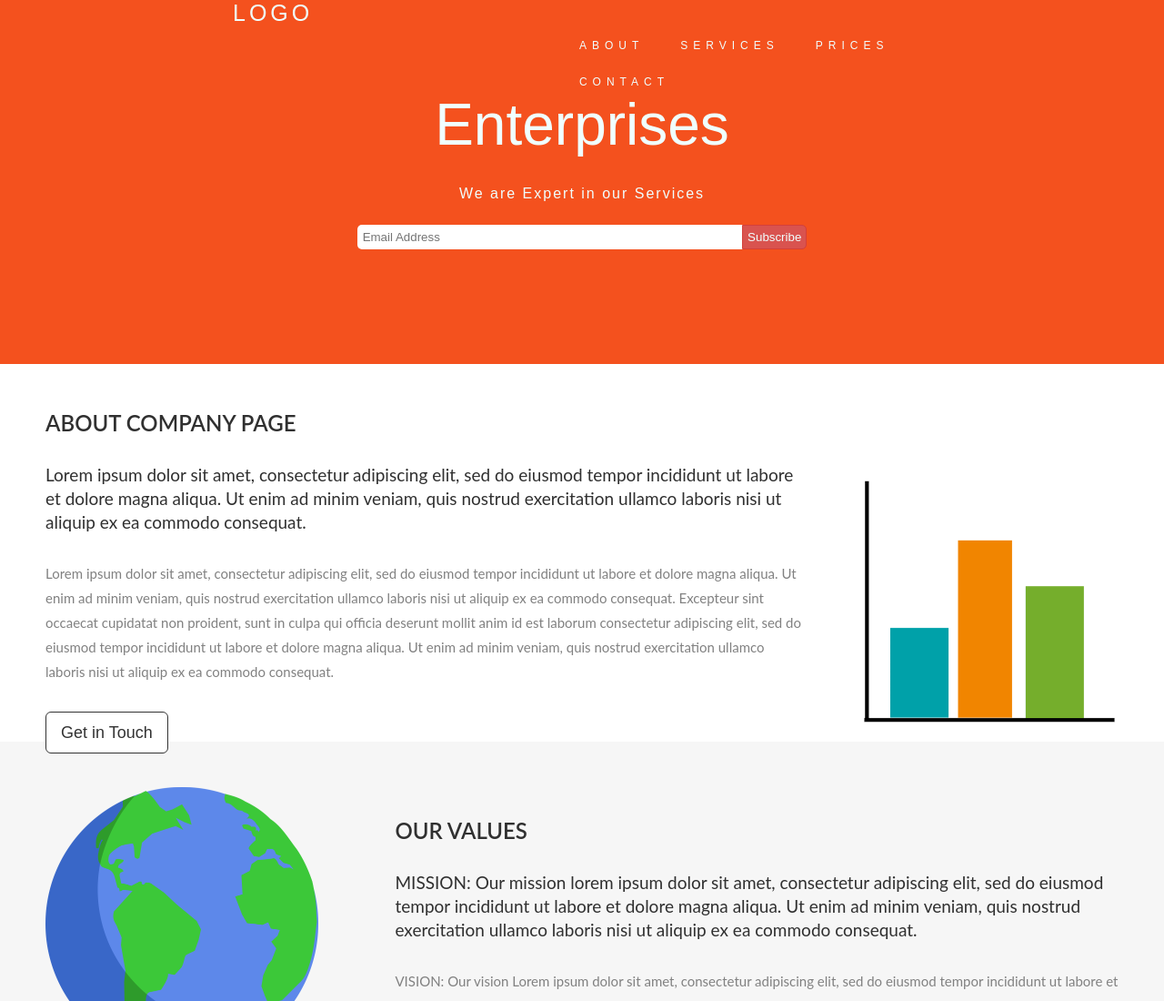
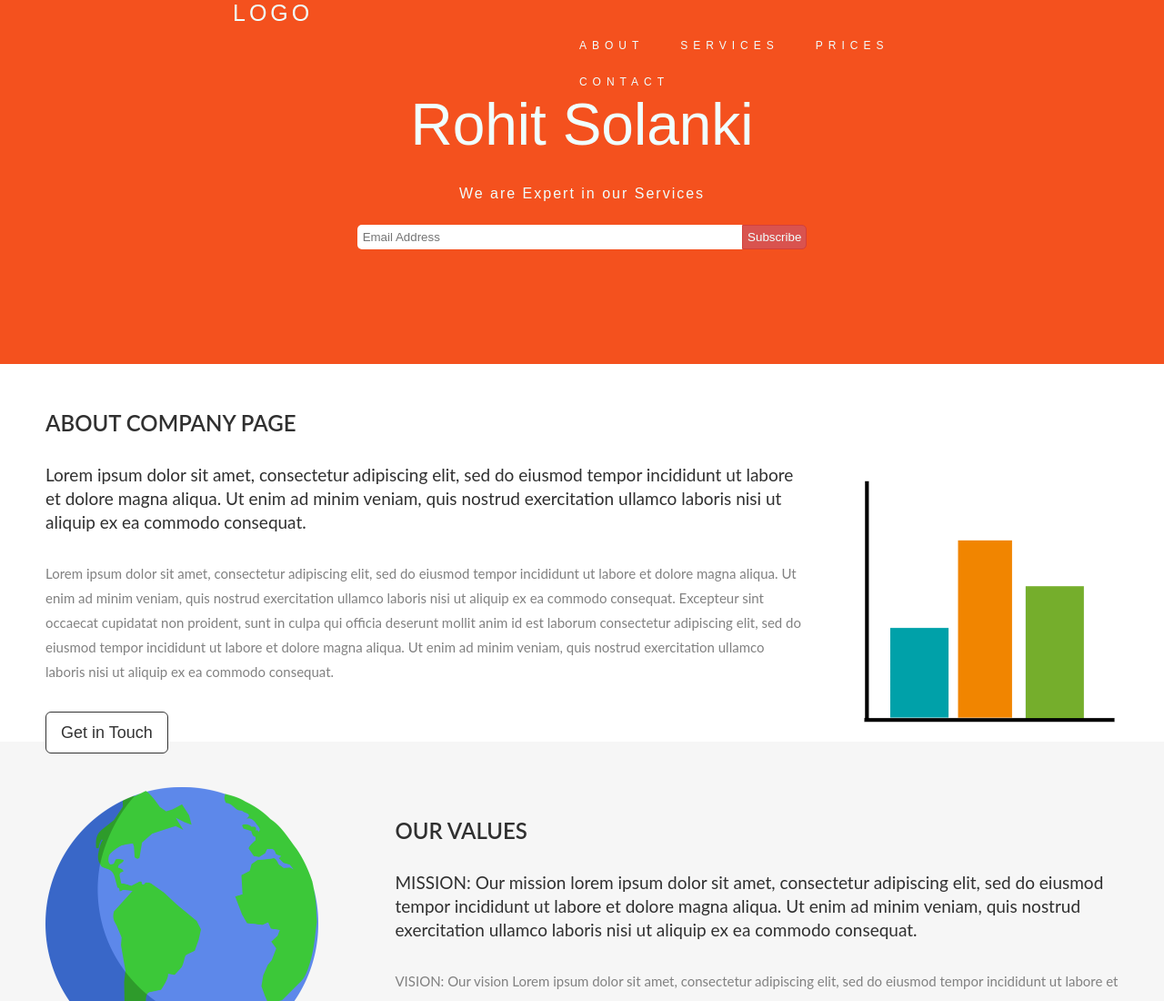
Before and after one commit to rohitsolanki1/missiondevops, a plain HTML site: page index.html in a window 1280 px wide. Shown: the top 1100 px of the page at 91% size. Drawn offline with Linux system fonts and the light colour scheme.

Commit message:
first edit

```diff
--- a/index.html
+++ b/index.html
@@ -27,7 +27,7 @@
             </div>
         </nav>
         <div class="main-content">
-             <h1>Enterprises</h1>
+             <h1>Rohit Solanki</h1>
              <p>We are Expert in our Services</p>
              <div class="input">
                  <input type="email" class="form-control" size="50" placeholder="Email Address" required="">
```
